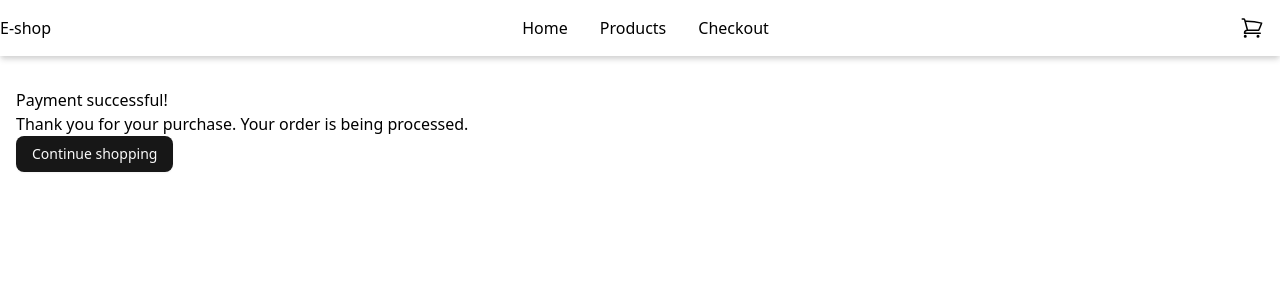
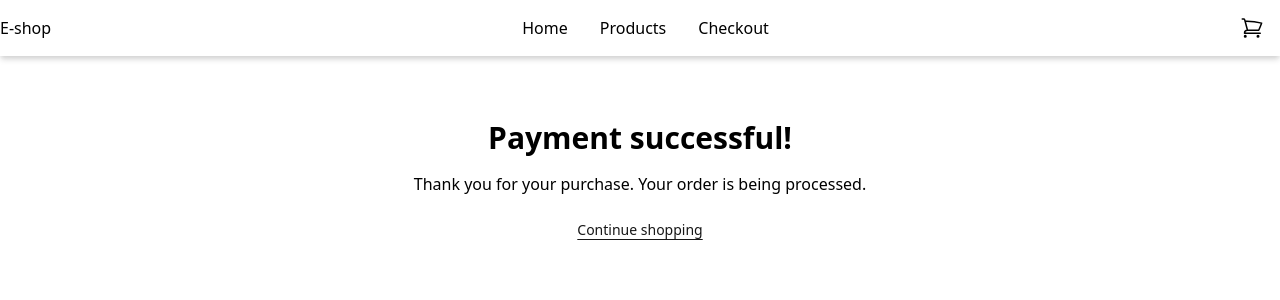
Before and after one commit to RyanIaro/E-shop, a Next.js app: page /success in a window 1280 px wide. Shown: the top 300 px of the page. Built offline with nearby package versions, Linux system fonts and the light colour scheme.

Commit message:
style: success styling

```diff
--- a/src/app/success/page.js
+++ b/src/app/success/page.js
@@ -13,11 +13,11 @@ export default function SuccessPage() {
   }, [clearCart])
 
   return (
-    <div>
-      <h1>Payment successful!</h1>
-      <p>Thank you for your purchase. Your order is being processed.</p>
+    <div className="container mx-auto px-4 py-8 text-center">
+      <h1 className="text-3xl font-bold mb-4">Payment successful!</h1>
+      <p className="mb-4">Thank you for your purchase. Your order is being processed.</p>
 
-      <Button asChild>
+      <Button asChild variant="link" className="underline hover:text-blue-400">
         <Link href="/products">Continue shopping</Link>
       </Button>
     </div>
```
